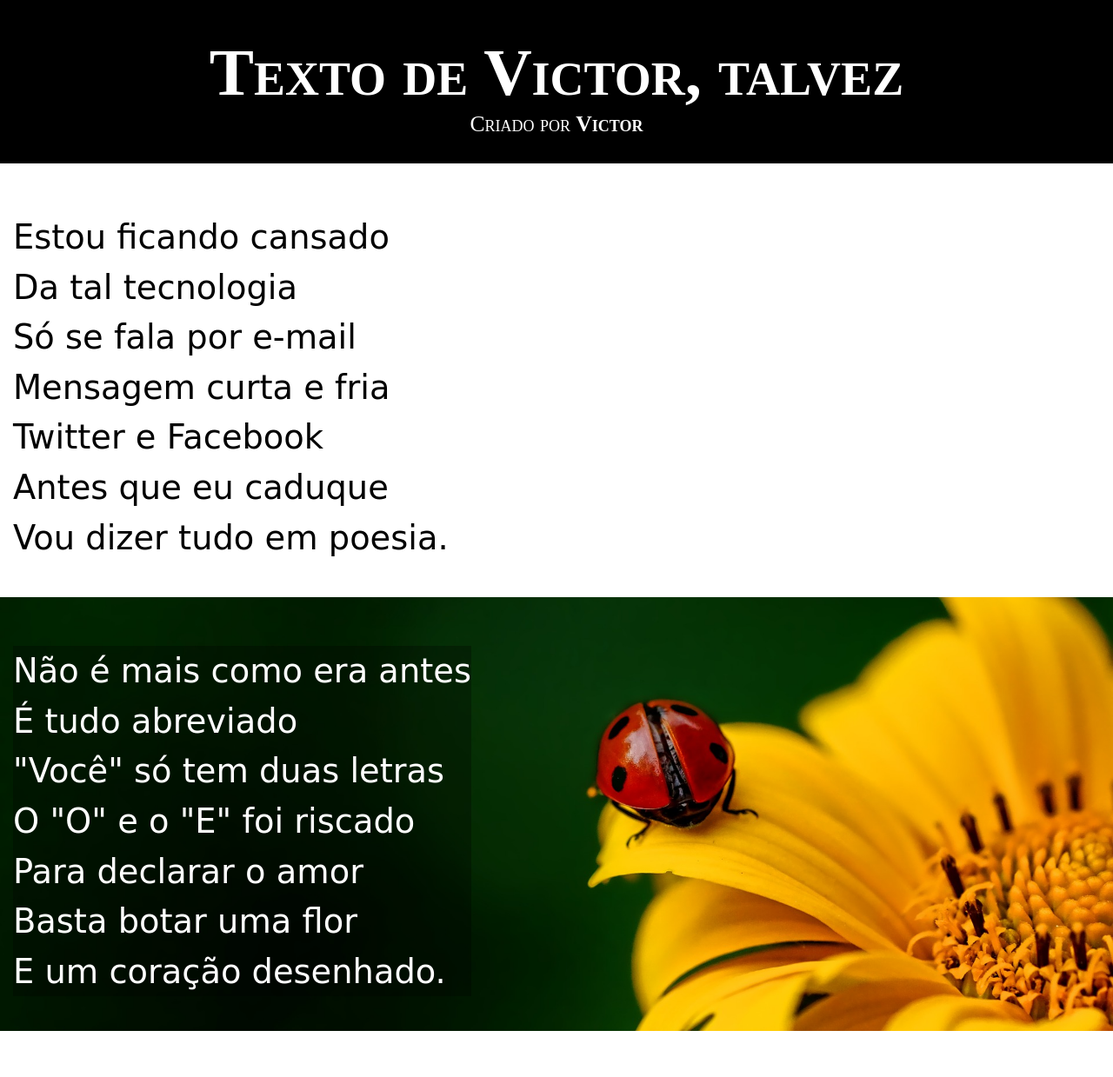
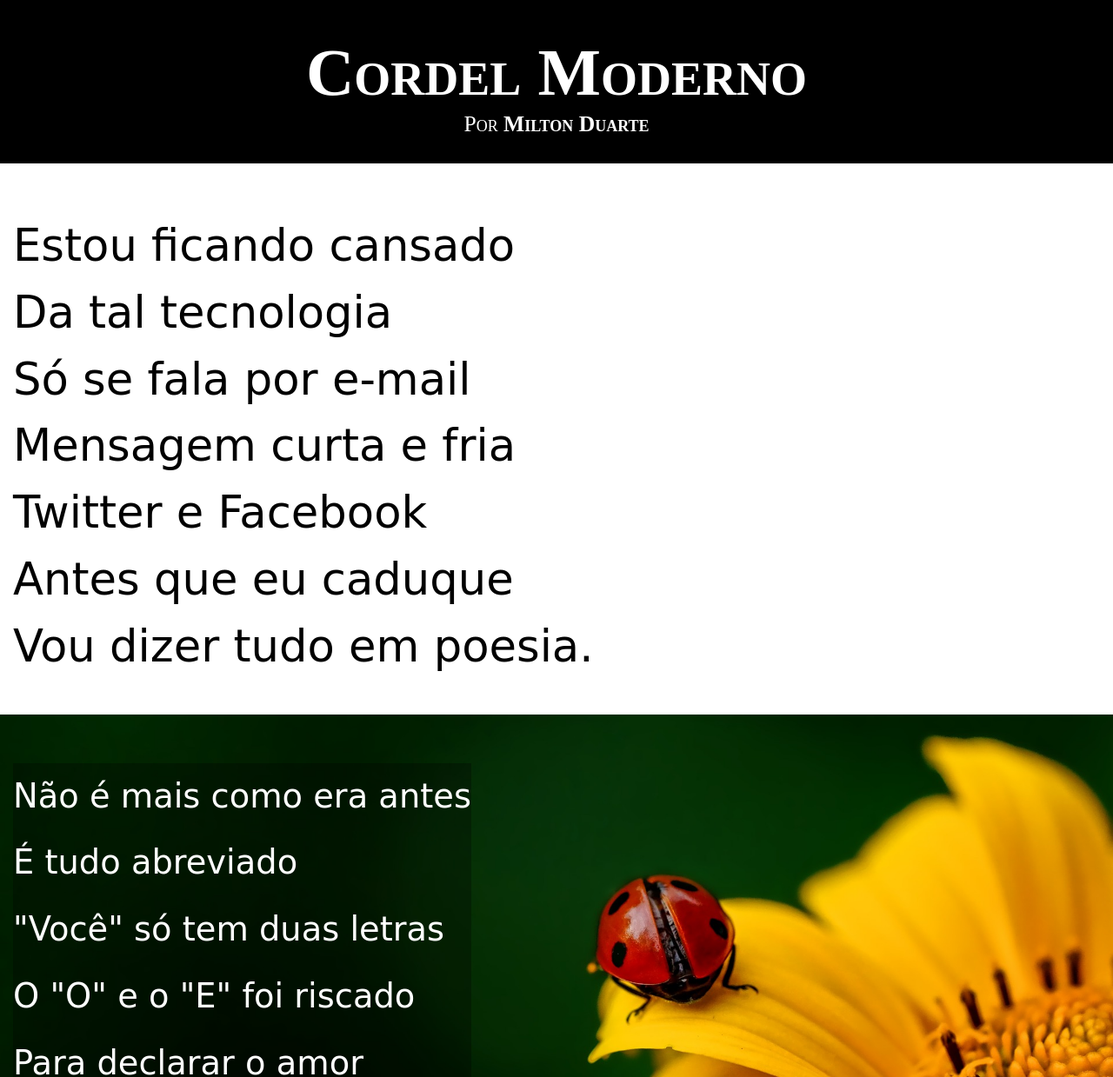
Before and after one commit to Victordev23/html-css, a plain HTML site: page desafios/desafio012/cordel.html in a window 1280 px wide. Shown: the top 1239 px of the page at 87% size. Drawn offline with Linux system fonts and the light colour scheme.

Commit message:
Atualização de desafios

```diff
--- a/desafios/desafio012/cordel.html
+++ b/desafios/desafio012/cordel.html
@@ -9,8 +9,8 @@
 </head>
 <body>
     <header>
-        <h1>Texto de Victor, talvez</h1>
-        <p>Criado por <a href="#">Victor</a></p>
+        <h1>Cordel Moderno</h1>
+        <p>Por <a href="https://www.recantodasletras.com.br/poesias/3186743">Milton Duarte</a></p>
     </header>
 
     <main>
@@ -95,6 +95,6 @@
                  </p>
             </section>
     </main>
-    <footer> Site criado por Victor</footer>
+    <footer> Site criado por <a href="https://github.com/Victordev23">Victor</a></footer>
 </body>
 </html>
--- a/desafios/desafio012/style.css
+++ b/desafios/desafio012/style.css
@@ -45,7 +45,7 @@ section{
     padding-bottom: 5vh;
     padding-top: 7vh;
     padding-left: 15px;
-    font-size: 3vw;
+    font-size: 4vw;
     line-height: 1.5em;
     font-family: 'Sriracha', cursive;
 }
@@ -58,7 +58,7 @@ section.imagem{
     background-repeat: no-repeat;
     background-size: cover;
     background-position: right center;
-    max-height: 80vh;
+    max-height: 90vh;
     background-attachment: fixed;
 }
 
```
